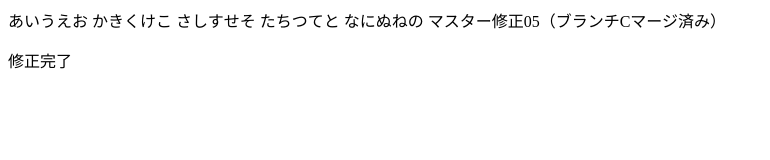
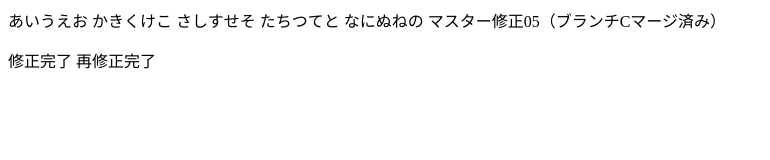
Before and after one commit to ysdhrk/firstTest, a plain HTML site: page index.html in a window 1280 px wide. Shown: the whole page, without its empty margins (0-770 px from the left). Drawn offline with Linux system fonts and the light colour scheme.

Commit message:
完了しました。　Close #1

```diff
--- a/index.html
+++ b/index.html
@@ -11,6 +11,6 @@
   たちつてと
   なにぬねの
 マスター修正05（ブランチCマージ済み）
-  <p>修正完了</p>
+  <p>修正完了 再修正完了</p>
 </body>
 </html>
```
